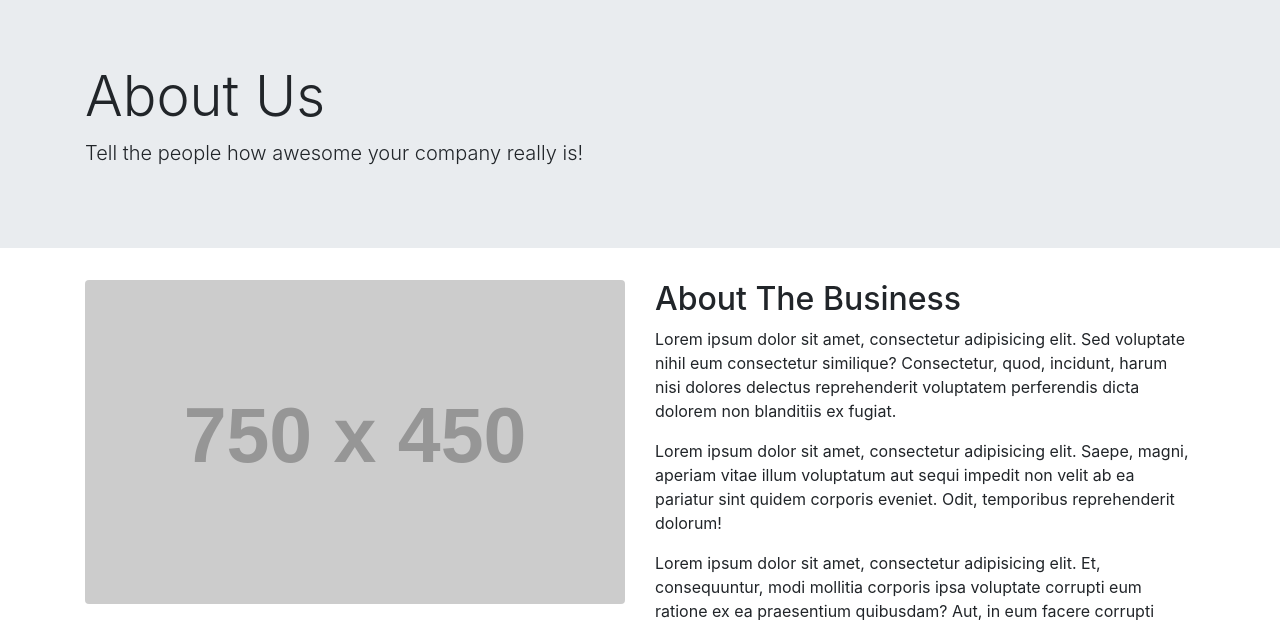
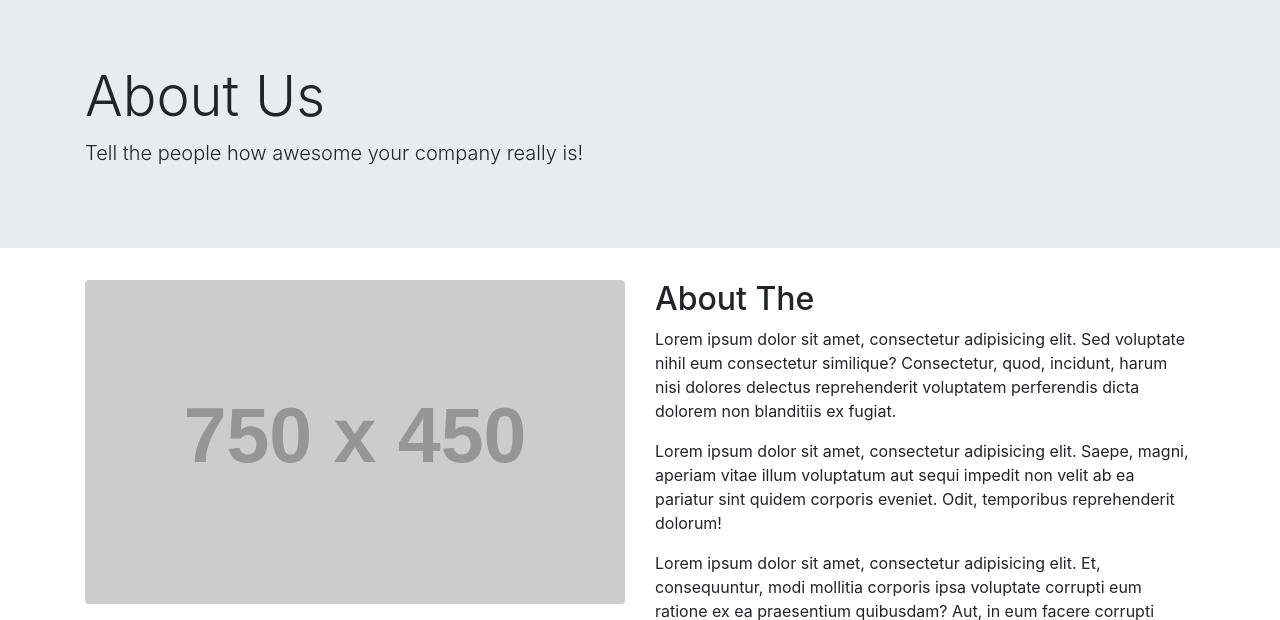
Before and after one commit to thail0r988/django-skeleton, a Django app: page /about in a window 1280 px wide. Shown: the part 57-677 px from the top of the page. Run offline with Django 3.2, Linux system fonts and the light colour scheme; grey boxes labelled with a size stand in for pictures from a placeholder-image service; some libraries are stand-ins or nearby versions.

Commit message:
chnged about

```diff
--- a/webapp/frontend/templates/about.html
+++ b/webapp/frontend/templates/about.html
@@ -15,7 +15,7 @@
         <img class="img-fluid rounded mb-4" src="http://placehold.it/750x450" alt="">
       </div>
       <div class="col-lg-6">
-        <h2>About The Business</h2>
+        <h2>About The </h2>
         <p>Lorem ipsum dolor sit amet, consectetur adipisicing elit. Sed voluptate nihil eum consectetur similique? Consectetur, quod, incidunt, harum nisi dolores delectus reprehenderit voluptatem perferendis dicta dolorem non blanditiis ex fugiat.</p>
         <p>Lorem ipsum dolor sit amet, consectetur adipisicing elit. Saepe, magni, aperiam vitae illum voluptatum aut sequi impedit non velit ab ea pariatur sint quidem corporis eveniet. Odit, temporibus reprehenderit dolorum!</p>
         <p>Lorem ipsum dolor sit amet, consectetur adipisicing elit. Et, consequuntur, modi mollitia corporis ipsa voluptate corrupti eum ratione ex ea praesentium quibusdam? Aut, in eum facere corrupti necessitatibus perspiciatis quis?</p>
```
